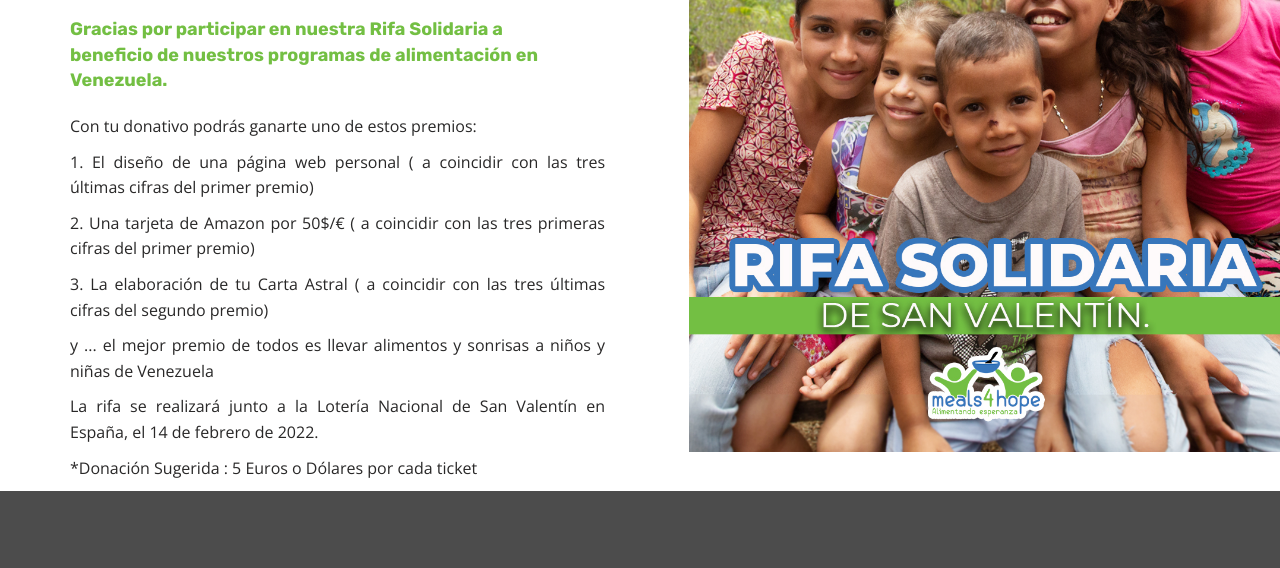
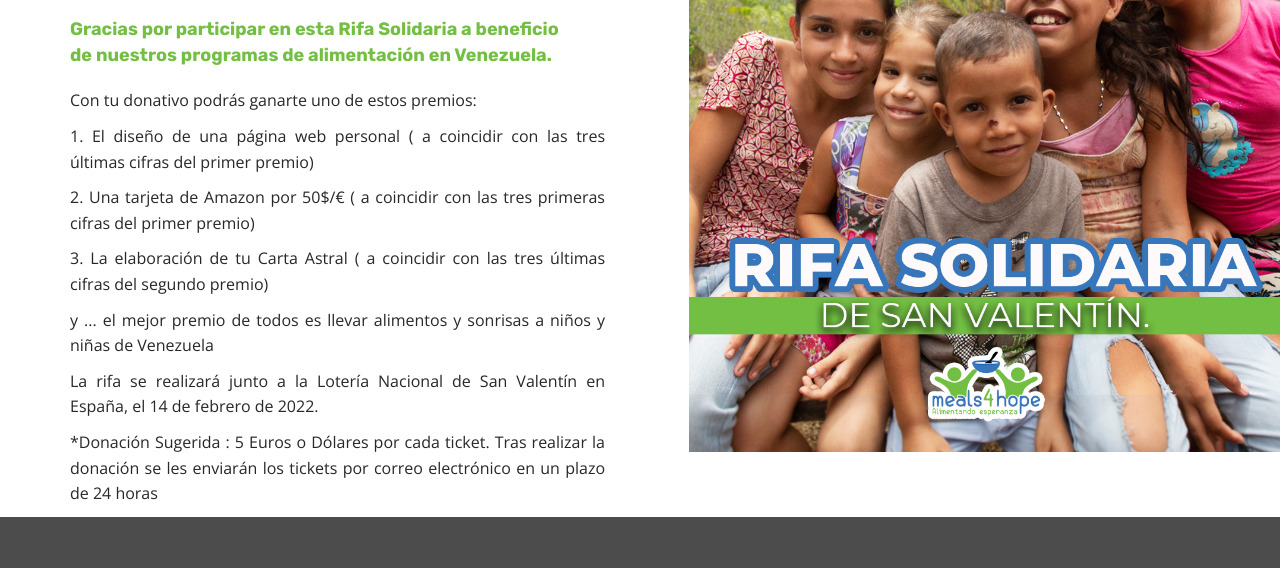
Before and after one commit to decktra/maraton_m4h, a plain HTML site: page index.html in a window 1280 px wide. Shown: the part 217-785 px from the top of the page. Drawn offline with nearby package versions, Linux system fonts and the light colour scheme.

Commit message:
new text

```diff
--- a/index.html
+++ b/index.html
@@ -70,7 +70,7 @@
                         <div class="wpo-about-text text-justify">
                             <div class="wpo-section-title">
                                 <h2 style="line-height: 1.2;">RIFA SOLIDARIA DE SAN VALENTÍN</h2>
-                                <span><b>Gracias por participar en nuestra Rifa Solidaria a beneficio de nuestros programas de alimentación en Venezuela.</b></span>
+                                <span><b>Gracias por participar en esta Rifa Solidaria a beneficio de nuestros programas de alimentación en Venezuela.</b></span>
                             </div>
                             <p>Con tu donativo podrás ganarte uno de estos premios:</p>
                             <p>1. El diseño de una página web personal ( a coincidir con las tres últimas cifras del primer premio)</p>
@@ -78,7 +78,7 @@
                             <p>3. La elaboración de tu Carta Astral  ( a coincidir con las tres últimas cifras del segundo premio)</p>
                             <p>y ... el mejor premio de todos es llevar alimentos y sonrisas a niños y niñas de Venezuela</p>
                             <p>La rifa se realizará junto a la Lotería Nacional de San Valentín en España, el 14 de febrero de 2022.</p>
-                            <p>*Donación Sugerida : 5 Euros o Dólares por cada ticket</p>
+                            <p>*Donación Sugerida : 5 Euros o Dólares por cada ticket. Tras realizar la donación se les enviarán los tickets por correo electrónico en un plazo de 24 horas</p>
                         </div>
                     </div>
                     <div class="col-lg-4 col-md-6 col-sm-12 hidden-sm hidden-xs">
```
